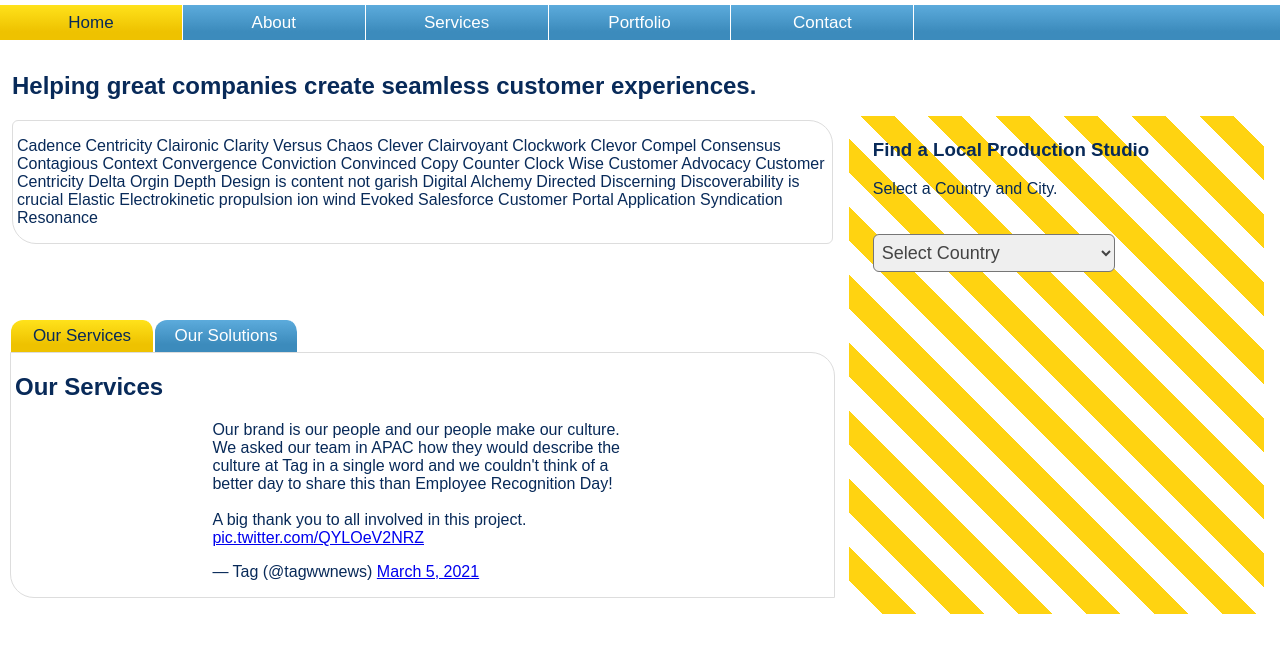
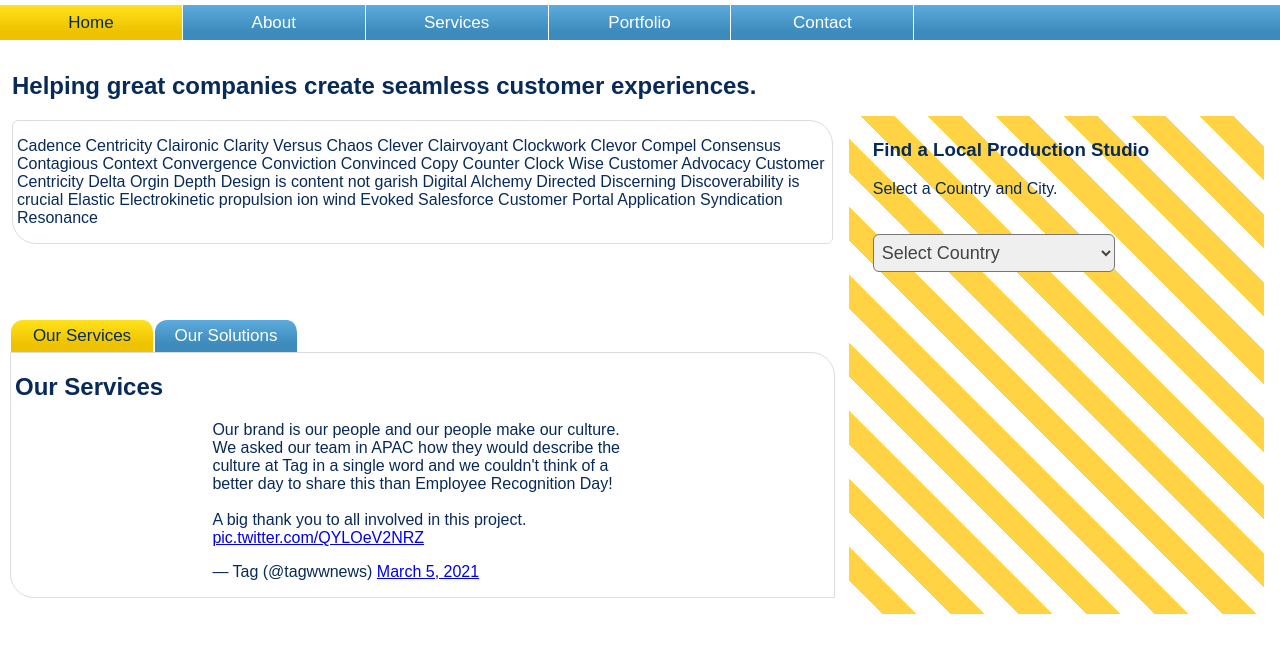
Before and after one commit to neodigm/wlt_global_production_studio, a website: page index.html in a window 1280 px wide. Shown: the part 69-722 px from the top of the page. Drawn offline with Linux system fonts and the light colour scheme.

Commit message:
Update index.html

```diff
--- a/index.html
+++ b/index.html
@@ -250,7 +250,7 @@ html
 
     min-height: 256px;
 
-        background: repeating-linear-gradient( 45deg, #fff, #fff 24px, #ffd311 24px,#ffd311 48px);
+        background: repeating-linear-gradient( 45deg, #fff, #fff 24px, #ffd344 24px,#ffd344 48px);
 }
 .sel-drop
 {
```
